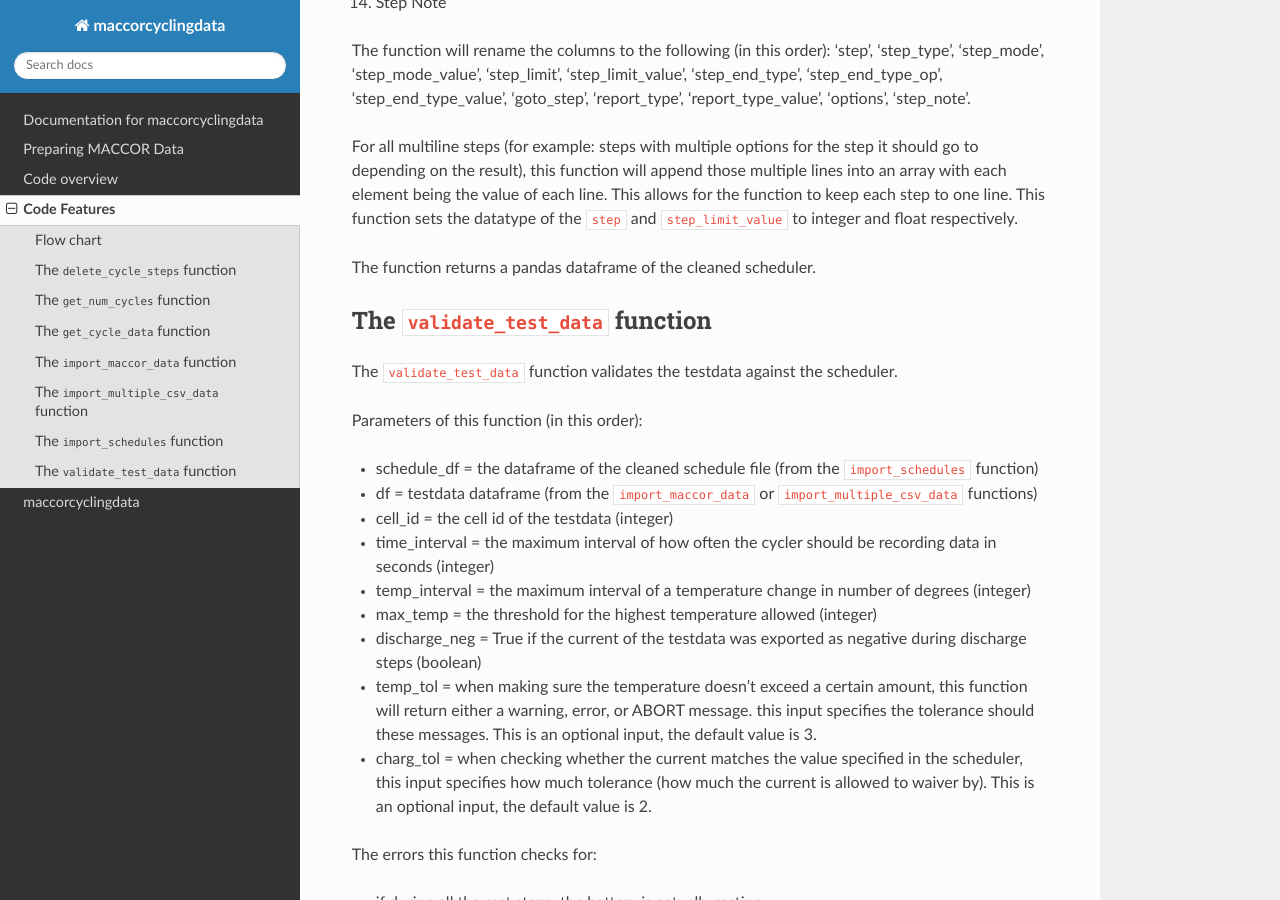
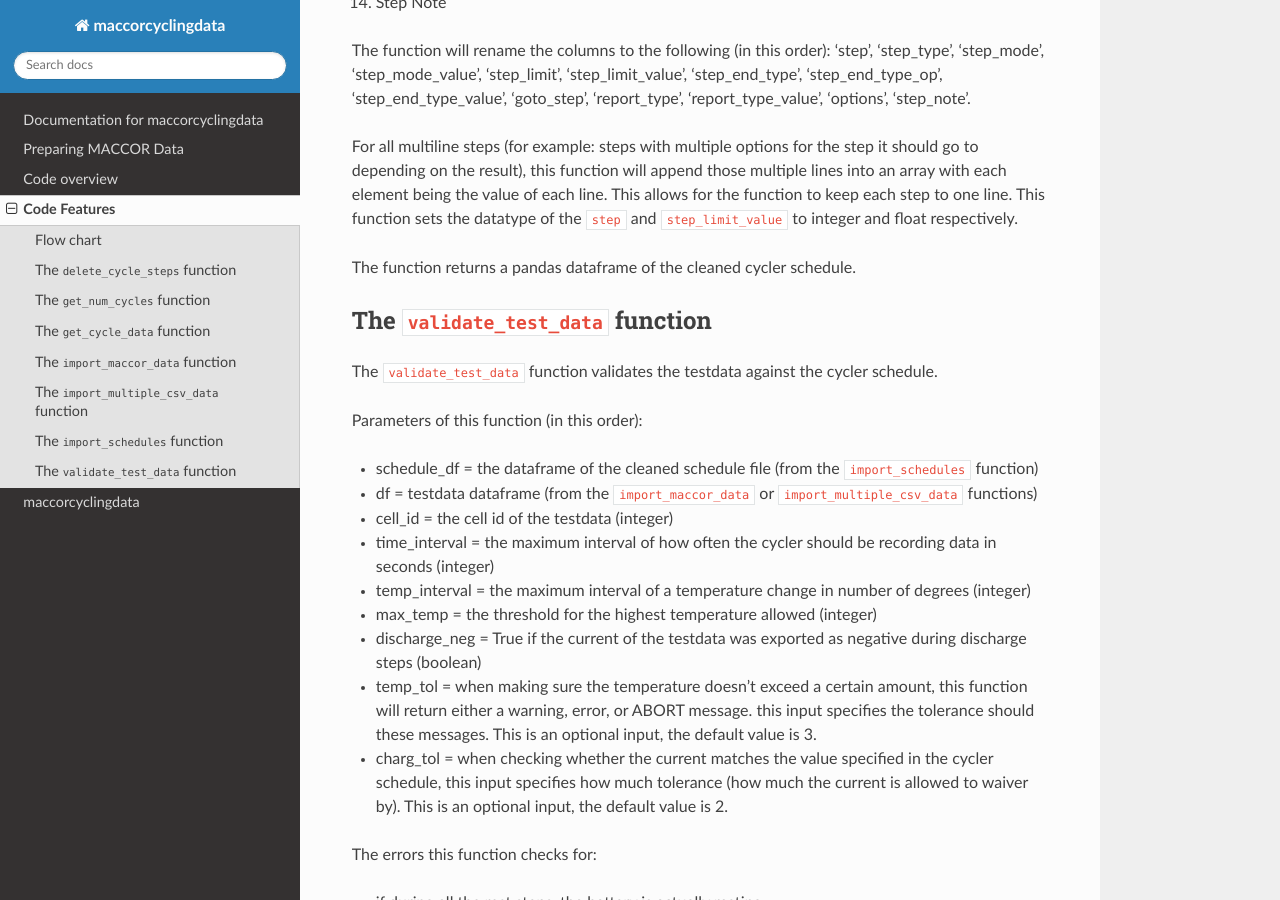
Before and after one commit to shriyachallam/maccorcyclingdata, a Sphinx documentation site: the page built from docs/features.rst, in a window 1280 px wide and 900 px high, scrolled down 3368 px. Built offline with Sphinx 7.4.7 and the Read the Docs theme 2.0.0, drawn with Linux system fonts in a browser that asks for light colours.

Commit message:
'issue4'

```diff
--- a/docs/features.rst
+++ b/docs/features.rst
@@ -131,11 +131,11 @@ The function will rename the columns to the following (in this order): 'step', '
 For all multiline steps (for example: steps with multiple options for the step it should go to depending on the result), this function will append those multiple lines into an array with each element being the value of each line. This allows for the function to keep each step to one line.
 This function sets the datatype of the ``step`` and ``step_limit_value`` to integer and float respectively.
 
-The function returns a pandas dataframe of the cleaned scheduler.
+The function returns a pandas dataframe of the cleaned cycler schedule.
 
 The ``validate_test_data`` function
 -------------------------------------------
-The ``validate_test_data`` function validates the testdata against the scheduler.
+The ``validate_test_data`` function validates the testdata against the cycler schedule.
 
 Parameters of this function (in this order):
 
@@ -155,7 +155,7 @@ Parameters of this function (in this order):
 
 - temp_tol = when making sure the temperature doesn't exceed a certain amount, this function will return either a warning, error, or ABORT message. this input specifies the tolerance should these messages. This is an optional input, the default value is 3.
 
-- charg_tol = when checking whether the current matches the value specified in the scheduler, this input specifies how much tolerance (how much the current is allowed to waiver by). This is an optional input, the default value is 2.
+- charg_tol = when checking whether the current matches the value specified in the cycler schedule, this input specifies how much tolerance (how much the current is allowed to waiver by). This is an optional input, the default value is 2.
 
 The errors this function checks for:
 
```
Also changed, not shown: 1 other file.
